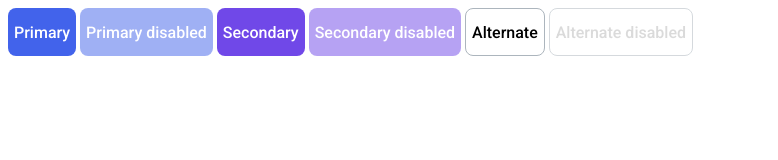
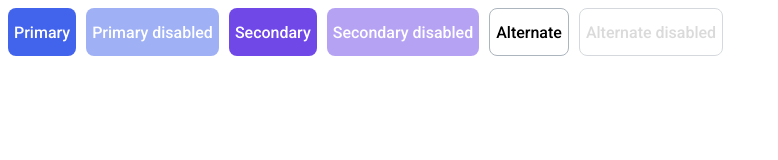
Before and after one commit to js-tasks-ru/htmlcss-20221107_boladzola, a website: page 03-lection1/01-button/index.html in a window 1280 px wide. Shown: the whole page, without its empty margins (0-778 px from the left). Drawn offline with Linux system fonts and the light colour scheme.

Commit message:
add 03-lection

```diff
--- a/03-lection1/01-button/button.css
+++ b/03-lection1/01-button/button.css
@@ -1,15 +1,29 @@
-.btn_primary {
+.btn {
   height: 48px;
   border-radius: 8px;
-    background: #4263EB;
-    border: 0px;
   font-family: 'Roboto';
   font-style: normal;
   font-weight: 500;
   font-size: 16px;
   line-height: 19px;
   text-align: center;
+
+}
+
+.btn__button {
+  display: flex;
+  gap:10px;
+  flex-direction: row;
+
+
+}
+
+.btn_primary {
+    background: #4263EB;
+    border: 0px;
     color: #FFFFFF;
+
+
   }
 
 .btn_primary:hover {
@@ -22,16 +36,8 @@
   }
 
 .btn_Secondary {
-    height: 48px;
-    border-radius: 8px;
     background: #7048E8;
     border: 0px;
-    font-family: 'Roboto';
-    font-style: normal;
-    font-weight: 500;
-    font-size: 16px;
-    line-height: 19px;
-    text-align: center;
     color: #FFFFFF;
  }
 
@@ -45,17 +51,10 @@
   }
 
 .btn_alternate {
-    height: 48px;
-    border-radius: 8px;
     background: #FFF;
     border: 1px solid #ACB5BD;
-    font-family: 'Roboto';
-    font-style: normal;
-    font-weight: 500;
-    font-size: 16px;
-    line-height: 19px;
-    text-align: center;
     color: rgba (73, 80, 87, 1);
+
   }
 
   .btn_alternate:hover {
--- a/03-lection1/01-button/index.html
+++ b/03-lection1/01-button/index.html
@@ -1,16 +1,19 @@
 <!DOCTYPE html>
-<!-- Страница с кнопкой -->
 <html lang="ru">
     <head>
         <link rel="stylesheet" href="../../assets/css/main.css">
         <link rel="stylesheet" href="./button.css">
     </head>
     <body>
-        <button class="btn_primary">Primary</button>
-        <button class="btn_primary" disabled>Primary disabled</button>
-        <button class="btn_Secondary">Secondary</button>
-        <button class="btn_Secondary" disabled>Secondary disabled</button>
-        <button class="btn_alternate">Alternate</button>
-        <button class="btn_alternate" disabled>Alternate disabled</button>
+      <div class="btn">
+        <div class="btn__button">
+          <button class="btn btn_primary">Primary</button>
+          <button class="btn btn_primary" disabled>Primary disabled</button>
+          <button class="btn btn_Secondary">Secondary</button>
+          <button class="btn btn_Secondary" disabled>Secondary disabled</button>
+          <button class="btn btn_alternate">Alternate</button>
+          <button class="btn btn_alternate" disabled>Alternate disabled</button>
+        </div>
+      </div>
     </body>
 </html>
```
Also changed, not shown: 03-lection1/02-accordion/accordion.css (+15 -9 lines), 03-lection1/02-accordion/index.html (+17 -16 lines). Lines whose indentation alone changed are shown as unchanged.
